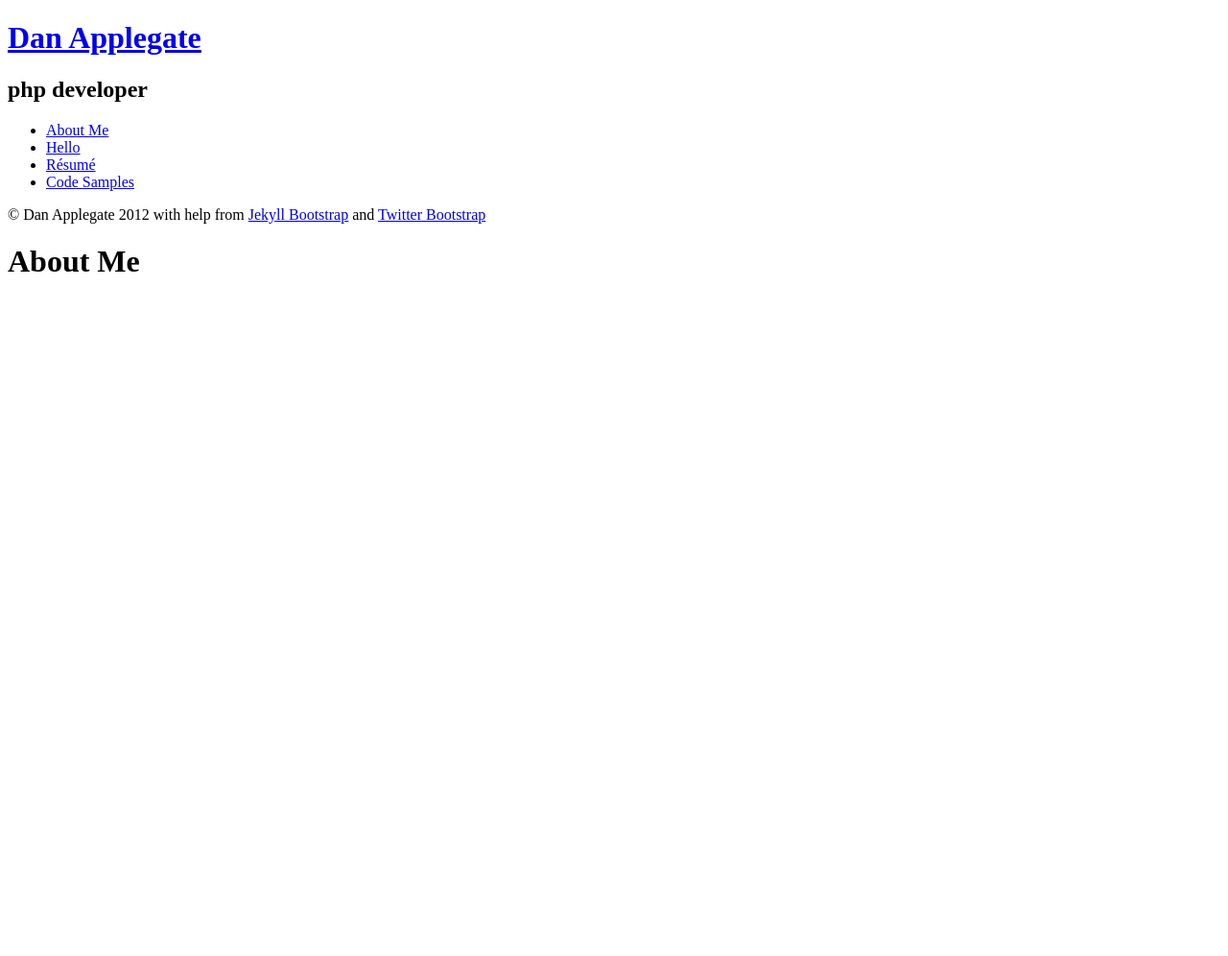
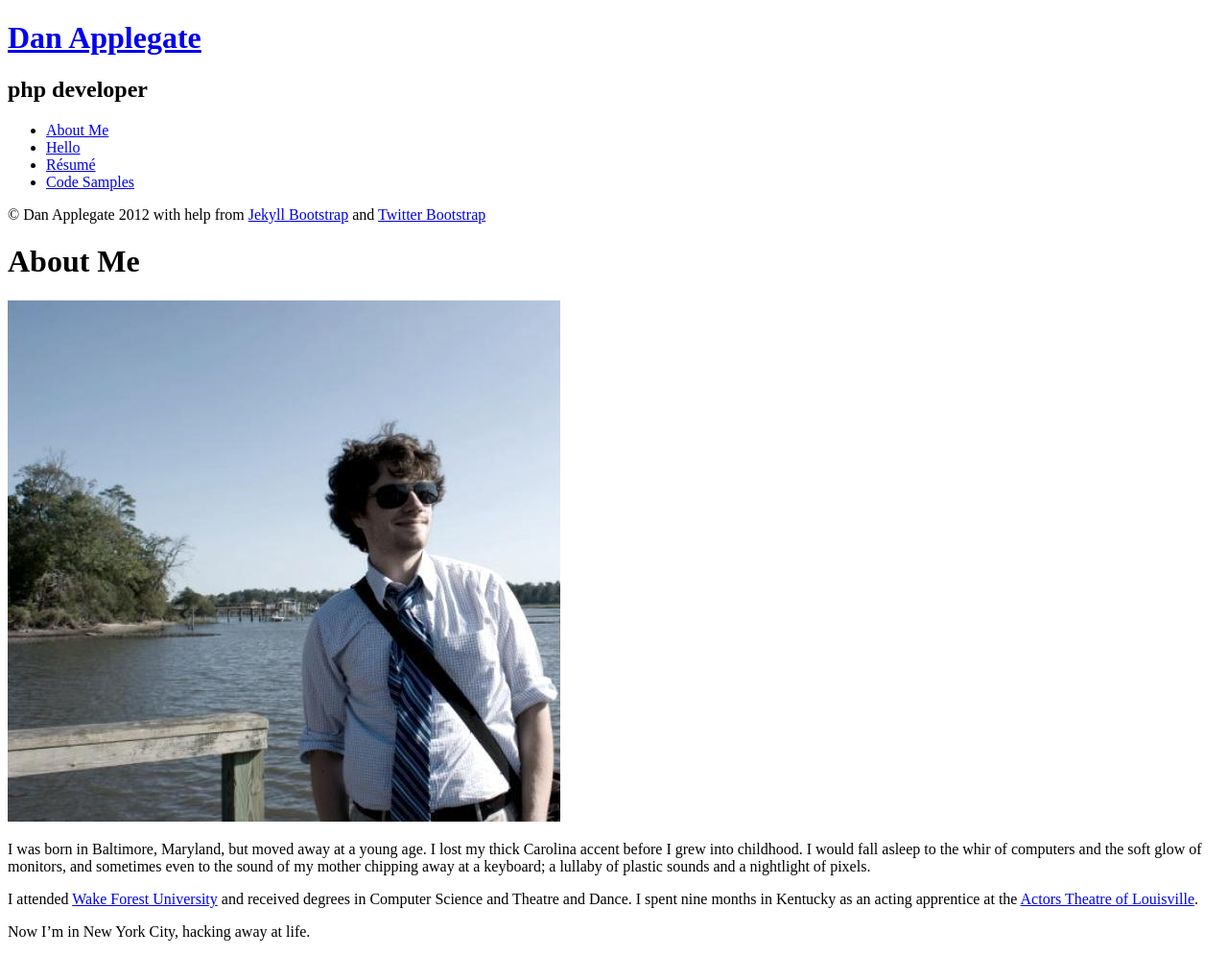
Before and after one commit to danapplegate/danapplegate.github.com, a Jekyll site: the page built from about.md, in a window 1280 px wide. Shown: the whole page at 96% size. Built offline with Jekyll 4.4.1, drawn with Linux system fonts in a browser that asks for light colours; before the commit the page ends 900 px from its top, so only the background shows below that.

Commit message:
About page and picture

```diff
--- a/about.md
+++ b/about.md
@@ -1,7 +1,23 @@
 ---
 layout: page
 title: About Me
-description: ""
 group: navigation
 ---
 {% include JB/setup %}
+
+[profile_pic]: assets/themes/twitter/img/profile.jpg  "Near Hampstead, NC"
+
+![Photo of Dan Applegate][profile_pic]
+
+I was born in Baltimore, Maryland, but moved away at a young age. I
+lost my thick Carolina accent before I grew into childhood. I would fall asleep
+to the whir of computers and the soft glow of monitors, and sometimes even to
+the sound of my mother chipping away at a keyboard; a lullaby of plastic sounds and
+a nightlight of pixels.
+
+I attended [Wake Forest University](http://www.wfu.edu) and received degrees in
+Computer Science and Theatre and Dance. I spent nine months in Kentucky as
+an acting apprentice at the [Actors Theatre of
+Louisville](http://www.actorstheatre.org).
+
+Now I'm in New York City, hacking away at life.
```
Also changed, not shown: assets/themes/twitter/img/profile.jpg (added).
